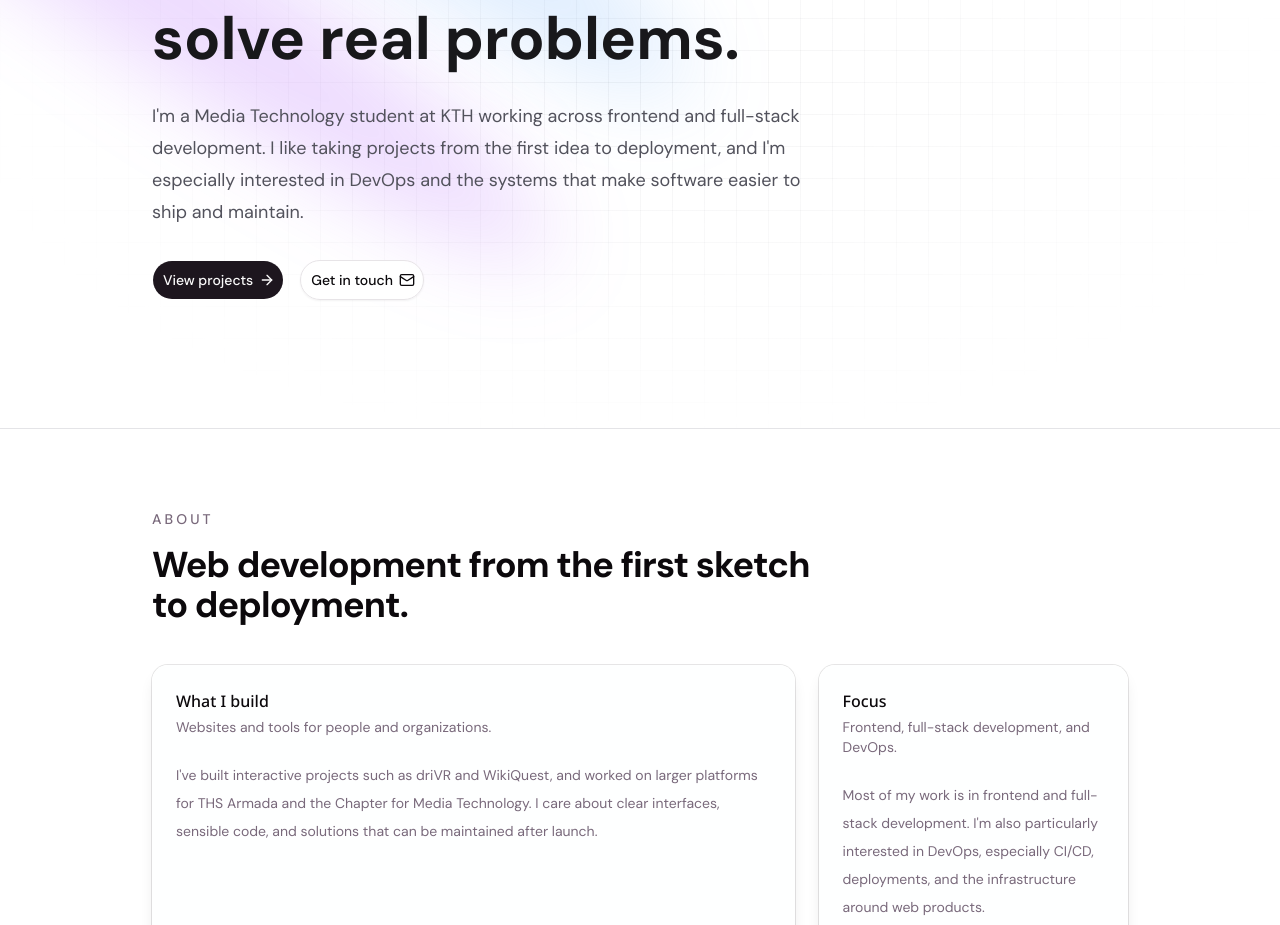
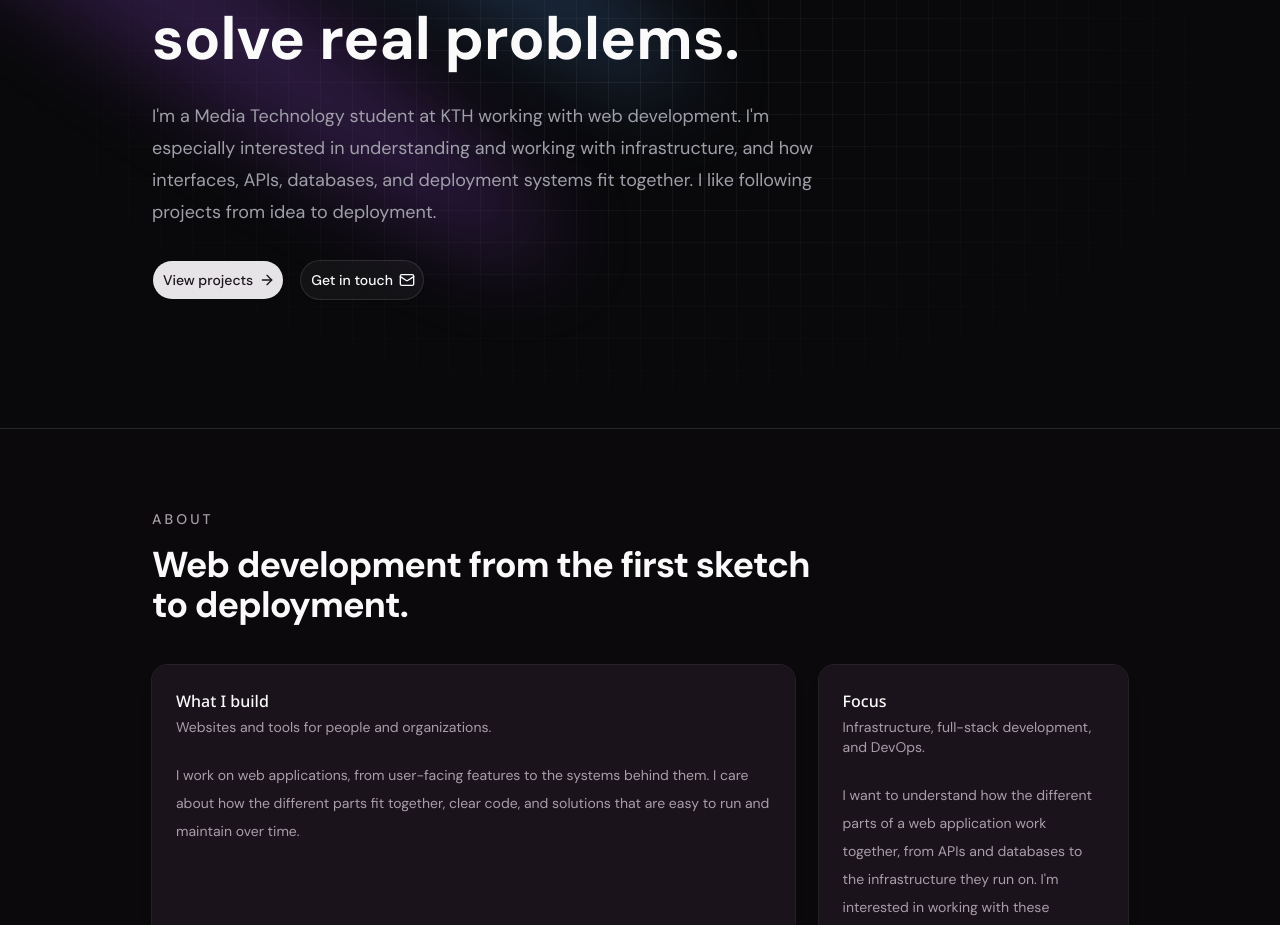
Before and after one commit to einhar1/portfolio, a Next.js app: page /portfolio/ in a window 1280 px wide. Shown: the part 307-1232 px from the top of the page. Built offline with nearby package versions, Linux system fonts and the light colour scheme.

Commit message:
feat: update text

```diff
--- a/app/layout.tsx
+++ b/app/layout.tsx
@@ -25,7 +25,7 @@ export const metadata: Metadata = {
     template: "%s | Einar",
   },
   description:
-    "Einar Harri's portfolio: frontend, full-stack, and DevOps projects.",
+    "Einar Harri's portfolio: web development, infrastructure, and DevOps.",
 };
 
 export default function RootLayout({
@@ -36,7 +36,7 @@ export default function RootLayout({
   return (
     <html
       lang="en"
-      className={cn("h-full", "antialiased", "scroll-smooth", geistSans.variable, geistMono.variable, "font-sans", dmSans.variable, notoSansHeading.variable)}
+      className={cn("dark", "h-full", "antialiased", "scroll-smooth", geistSans.variable, geistMono.variable, "font-sans", dmSans.variable, notoSansHeading.variable)}
     >
       <body className="min-h-full flex flex-col">
         <Header />
--- a/app/page.tsx
+++ b/app/page.tsx
@@ -44,10 +44,9 @@ export default async function Home() {
                 </CardDescription>
               </CardHeader>
               <CardContent className="text-sm leading-7 text-muted-foreground">
-                I&apos;ve built interactive projects such as driVR and WikiQuest, and
-                worked on larger platforms for THS Armada and the Chapter for Media
-                Technology. I care about clear interfaces, sensible code, and solutions
-                that can be maintained after launch.
+                I work on web applications, from user-facing features to the systems
+                behind them. I care about how the different parts fit together, clear
+                code, and solutions that are easy to run and maintain over time.
               </CardContent>
             </Card>
 
@@ -55,13 +54,14 @@ export default async function Home() {
               <CardHeader>
                 <CardTitle>Focus</CardTitle>
                 <CardDescription>
-                  Frontend, full-stack development, and DevOps.
+                  Infrastructure, full-stack development, and DevOps.
                 </CardDescription>
               </CardHeader>
               <CardContent className="text-sm leading-7 text-muted-foreground">
-                Most of my work is in frontend and full-stack development. I&apos;m also
-                particularly interested in DevOps, especially CI/CD, deployments, and
-                the infrastructure around web products.
+                I want to understand how the different parts of a web application work
+                together, from APIs and databases to the infrastructure they run on.
+                I&apos;m interested in working with these systems, including CI/CD
+                and deployments.
               </CardContent>
             </Card>
           </div>
@@ -175,8 +175,9 @@ export default async function Home() {
             </CardHeader>
             <CardContent>
               <div className="text-sm leading-7 text-muted-foreground">
-                I&apos;m most interested in frontend, full-stack, and DevOps work, especially
-                when I can follow a project from development through deployment.
+                I&apos;m most interested in infrastructure, full-stack, and DevOps work,
+                especially when I can explore how systems interact and follow a project
+                from development through deployment.
               </div>
             </CardContent>
             <CardFooter className="flex flex-wrap gap-3 justify-start bg-transparent">
--- a/components/hero-section.tsx
+++ b/components/hero-section.tsx
@@ -38,10 +38,10 @@ export function HeroSection() {
                 />
 
                 <p className="mt-6 max-w-2xl text-lg leading-8 text-zinc-600 dark:text-zinc-400">
-                    I&apos;m a Media Technology student at KTH working across frontend and
-                    full-stack development. I like taking projects from the first idea to
-                    deployment, and I&apos;m especially interested in DevOps and the systems
-                    that make software easier to ship and maintain.
+                    I&apos;m a Media Technology student at KTH working with web development.
+                    I&apos;m especially interested in understanding and working with
+                    infrastructure, and how interfaces, APIs, databases, and deployment
+                    systems fit together. I like following projects from idea to deployment.
                 </p>
 
                 <div className="mt-8 flex flex-wrap gap-4">
--- a/components/journey-timeline.tsx
+++ b/components/journey-timeline.tsx
@@ -210,8 +210,8 @@ const timelineData = [
                         <div className={bulletClassName}>
                             <span className="mt-2 h-1.5 w-1.5 shrink-0 rounded-full bg-sky-500" />
                             <p>
-                                Keep building web products across frontend and full-stack
-                                development.
+                                Keep building web products and deepen my understanding of how
+                                their different systems work together.
                             </p>
                         </div>
                         <div className={bulletClassName}>
```
